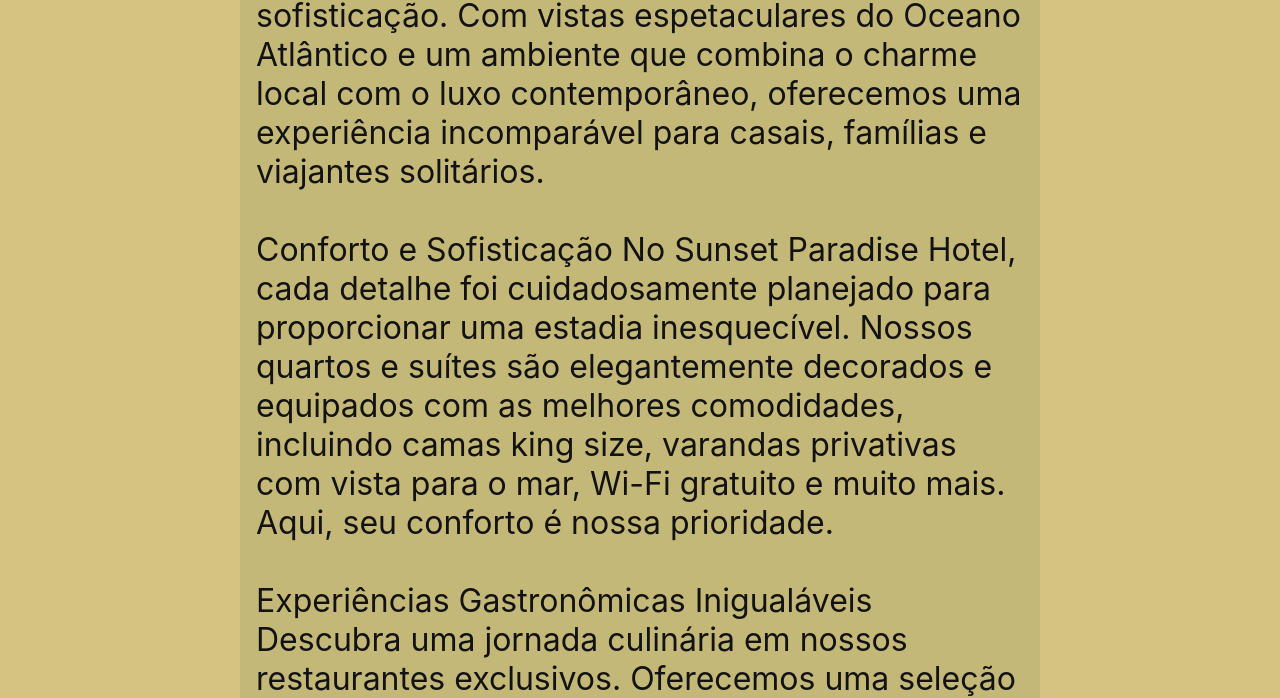
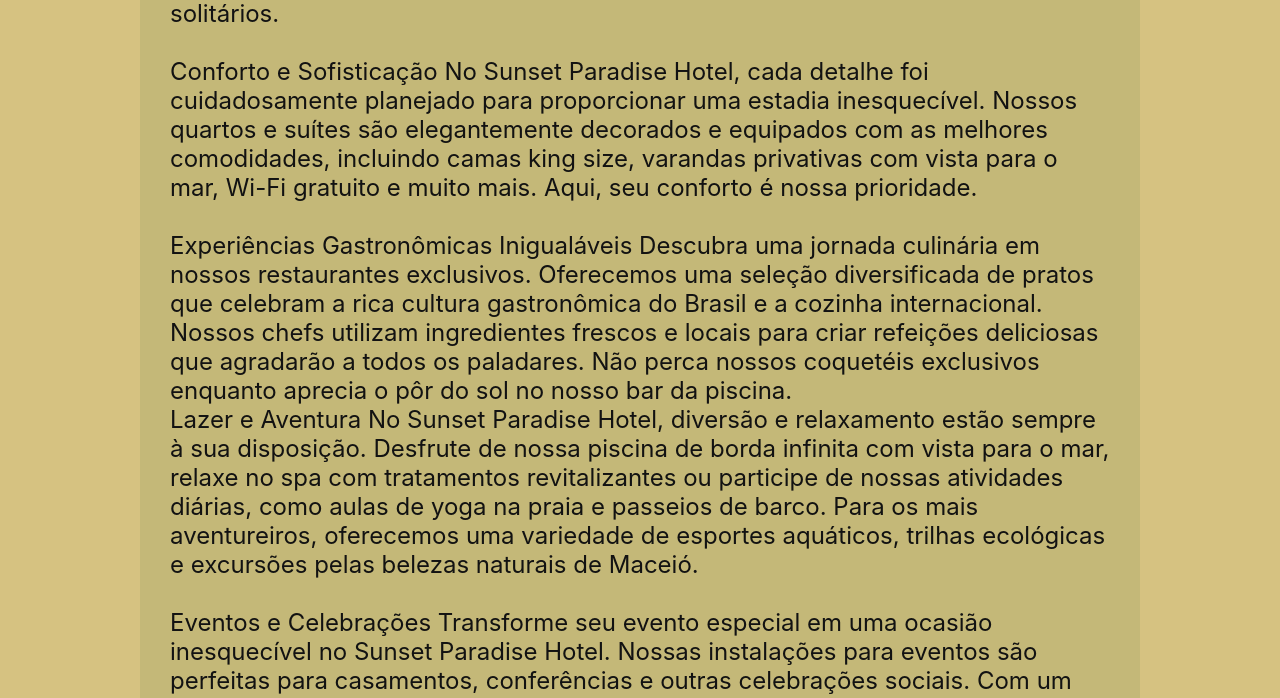
Before and after one commit to nat-riba/Atividade-Semana-2, a plain HTML site: page contato.html in a window 1280 px wide. Shown: the part 816-1514 px from the top of the page. Drawn offline with nearby package versions, Linux system fonts and the light colour scheme.

Commit message:
Contato.html elab_v2_ajustando

```diff
--- a/contato.html
+++ b/contato.html
@@ -5,7 +5,7 @@
     <meta name="viewport" content="width=device-width, initial-scale=1.0">
     <link rel="icon" href="/Atividade-Semana-2/img/LogoSnome.png"/>
     <link rel="stylesheet" href="https://fonts.googleapis.com/css2?family=Material+Symbols+Outlined:opsz,wght,FILL,GRAD@20..48,100..700,0..1,-50..200" />
-    <title>FitCode</title>
+    <title>Sunset Paradise Hotel</title>
 
     <link rel="stylesheet" href="css/contato.css"/>
 </head>
--- a/css/contato.css
+++ b/css/contato.css
@@ -18,7 +18,7 @@
 html {
     /*Estas propriedades são herdadas pelos elementos da pagina*/
     font-family: "Inter",sans-serif;
-    font-size: 32px;
+    font-size: 24px;
     color: rgb(243, 242, 242);
 }
 
@@ -100,9 +100,9 @@ body {
 }
 
 .contato-texto {
-    width: 800px;
+    width: 1000px;
     margin: auto;
-    padding: 16px;
+    padding: 30px;
     text-align: left;
     background-color: #c4b878;
     color: #121212;
```
